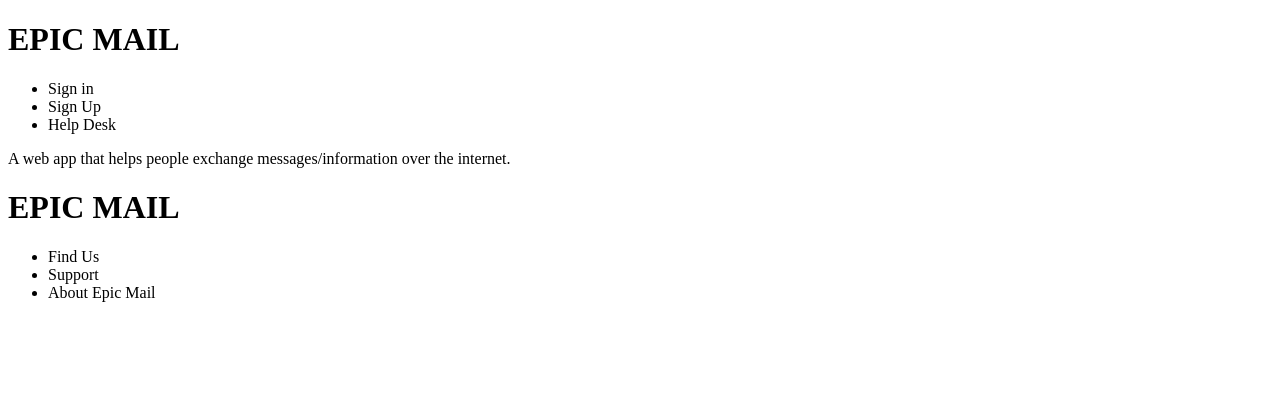
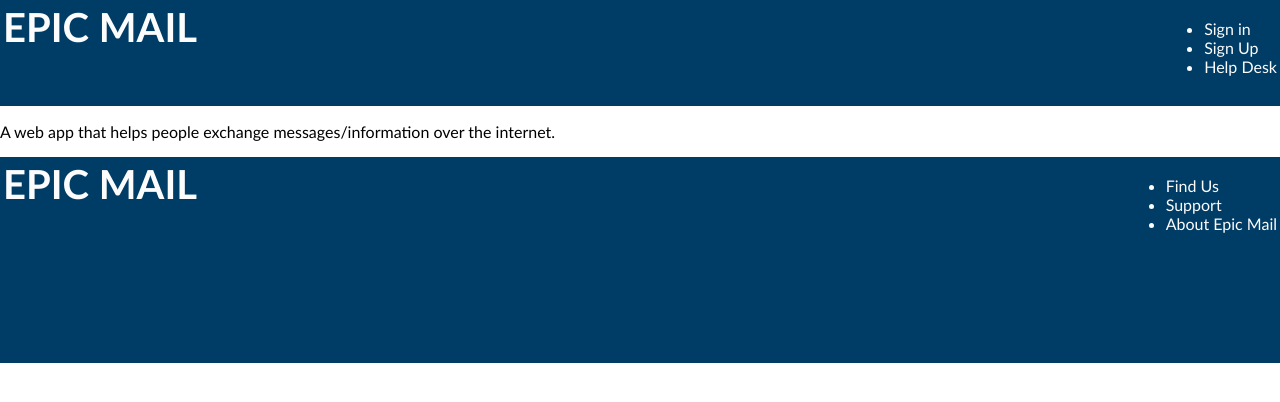
Before and after one commit to debelistic/epicMail, a plain HTML site: page UI/index.html in a window 1280 px wide. Drawn offline with Linux system fonts and the light colour scheme.

Commit message:
[Feature #164193996] Add CSS file

```diff
--- a/UI/index.html
+++ b/UI/index.html
@@ -8,11 +8,11 @@
     <link rel="stylesheet" type="text/css" media="screen" href="./styles/main.css">
 </head>
 <body>
-    <header>
+    <header id="header">
         <div class="page-title">
             <h1>EPIC MAIL</h1>
         </div>
-        <nav>
+        <nav class="page-nav">
             <ul>
                 <li>Sign in</li>
                 <li>Sign Up</li>
@@ -23,11 +23,11 @@
     <section class="content">
         <p>A web app that helps people exchange messages/information over the internet.</p>
     </section>
-    <footer>
+    <footer id="footer">
         <div class="page-title">
             <h1>EPIC MAIL</h1>
         </div>
-        <div>
+        <div class="page-nav">
             <ul>
                 <li>Find Us</li>
                 <li>Support</li>
--- a/UI/styles/main.css
+++ b/UI/styles/main.css
@@ -0,0 +1,36 @@
+body {
+    font-family: 'Trebuchet MS', 'Lucida Sans Unicode', 'Lucida Grande', 'Lucida Sans', Arial, sans-serif;
+    margin: 0;
+}
+
+#header{
+    margin: 0;
+    padding: 3px;
+    background-color: #003D66;
+    height: 100px;
+    color: #FCFCFC;
+    overflow: hidden;
+}
+
+.page-title{
+    float: left;
+}
+
+.page-title h1{
+    margin: 0;
+    font-size: 40px;
+    font-weight: bolder;
+}
+
+.page-nav{
+    float: right;
+}
+
+#footer{
+    margin: 0;
+    padding: 3px;
+    background-color: #003D66;
+    height: 200px;
+    color: #FCFCFC;
+    overflow: hidden;
+}
```
